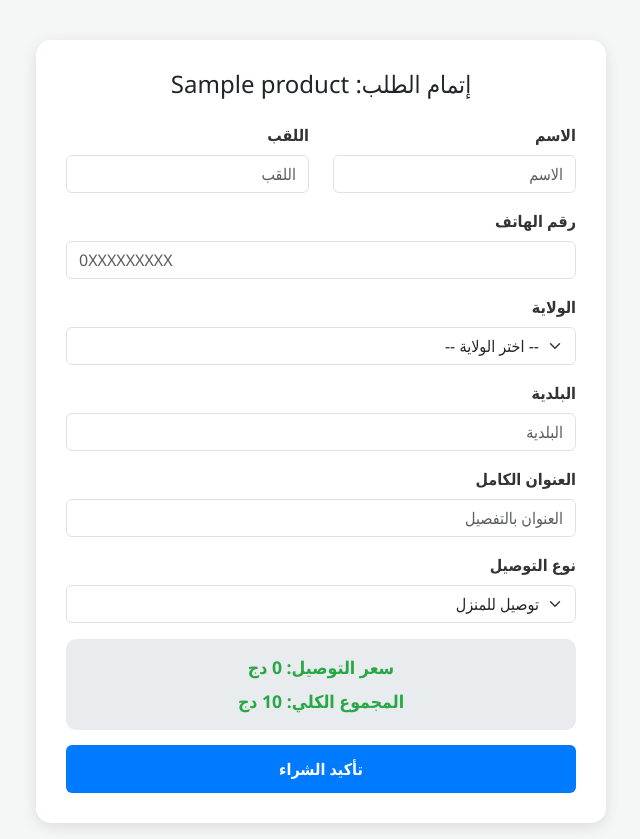
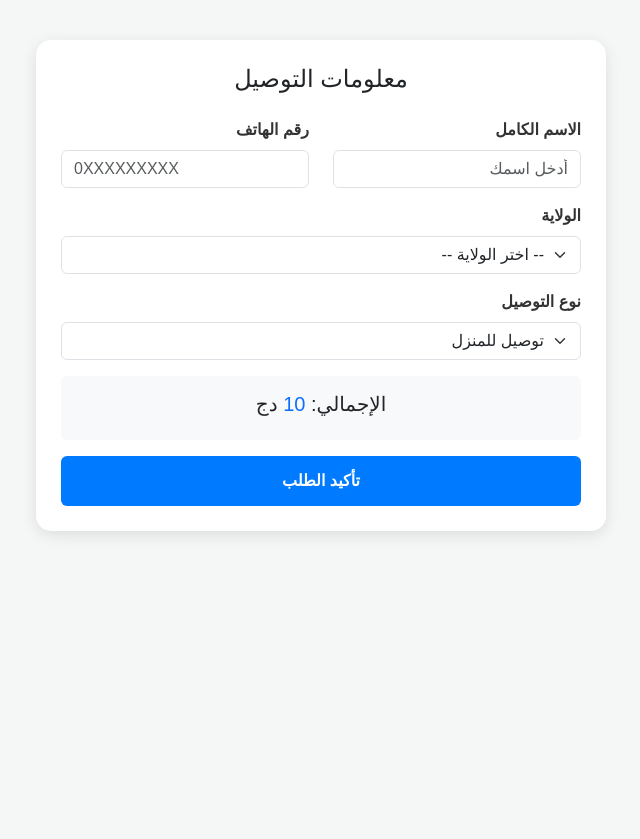
Before and after one commit to chichideb2007-blip/bisnes, a Flask app: template templates/checkout.html in a window 1280 px wide. Shown: the whole page, without its empty margins (319-959 px from the left). After the commit the page ends 535 px from the top, so only its background shows below. Run offline with Flask 3, Linux system fonts and the light colour scheme; the template is opened without the code that fills it: most values are stand-ins (such as "Sample title", 1, 10 or a date in 2020).

Commit message:
Update checkout.html

```diff
--- a/templates/checkout.html
+++ b/templates/checkout.html
@@ -3,15 +3,13 @@
 <head>
     <meta charset="UTF-8">
     <meta name="viewport" content="width=device-width, initial-scale=1.0">
-    <title>إتمام الطلب - {{ product.name }}</title>
+    <title>إتمام الطلب</title>
     <link href="https://cdn.jsdelivr.net/npm/bootstrap@5.3.0/dist/css/bootstrap.min.css" rel="stylesheet">
     <style>
-        body { background-color: #f4f7f6; font-family: 'Segoe UI', Tahoma, sans-serif; }
-        .checkout-card { background: white; border-radius: 15px; padding: 30px; box-shadow: 0 4px 15px rgba(0,0,0,0.1); }
+        body { background-color: #f4f7f6; font-family: 'Tajawal', sans-serif; }
+        .checkout-card { background: white; border-radius: 15px; padding: 25px; box-shadow: 0 4px 15px rgba(0,0,0,0.1); }
         .form-label { font-weight: bold; color: #333; }
-        .price-display { font-size: 1.1em; font-weight: bold; color: #28a745; margin: 15px 0; padding: 15px; background: #e9ecef; border-radius: 10px; }
-        .btn-confirm { background-color: #007bff; color: white; padding: 12px; font-weight: bold; border: none; }
-        .btn-confirm:hover { background-color: #0056b3; }
+        .btn-confirm { background-color: #007bff; color: white; padding: 12px; font-weight: bold; }
     </style>
 </head>
 <body class="p-3">
@@ -19,89 +17,67 @@
 <div class="container mt-4">
     <div class="row justify-content-center">
         <div class="col-md-6 checkout-card">
-            <h4 class="text-center mb-4">إتمام الطلب: {{ product.name }}</h4>
-
-            <form action="{{ url_for('submit_order') }}" method="POST">
+            <h4 class="text-center mb-4">معلومات التوصيل</h4>
+            <form action="/submit_order" method="POST">
                 <input type="hidden" name="product_id" value="{{ product.id }}">
-                <input type="hidden" id="base_price" value="{{ product.price }}">
+                <input type="hidden" name="base_price" value="{{ product.price }}">
 
                 <div class="row">
                     <div class="col-md-6 mb-3">
-                        <label class="form-label">الاسم</label>
-                        <input type="text" name="first_name" class="form-control" required placeholder="الاسم">
+                        <label class="form-label">الاسم الكامل</label>
+                        <input type="text" name="customer_name" class="form-control" required placeholder="أدخل اسمك">
                     </div>
                     <div class="col-md-6 mb-3">
-                        <label class="form-label">اللقب</label>
-                        <input type="text" name="last_name" class="form-control" required placeholder="اللقب">
+                        <label class="form-label">رقم الهاتف</label>
+                        <input type="tel" name="phone" class="form-control" required placeholder="0XXXXXXXXX">
                     </div>
                 </div>
 
                 <div class="mb-3">
-                    <label class="form-label">رقم الهاتف</label>
-                    <input type="tel" name="phone" class="form-control" required placeholder="0XXXXXXXXX">
-                </div>
-
-                <div class="mb-3">
                     <label class="form-label">الولاية</label>
-                    <select name="state" id="state" class="form-select" onchange="calculateDelivery()" required>
+                    <select name="wilaya" class="form-select" onchange="updateDelivery()" id="wilaya" required>
                         <option value="">-- اختر الولاية --</option>
-                        {% for w in wilayas %}
-                        <option value="{{ w.id }}">{{ w.wilaya_name }}</option>
+                        {% for rate in rates %}
+                        <option value="{{ rate.id }}" data-home="{{ rate.home_price }}" data-office="{{ rate.office_price }}">
+                            {{ rate.wilaya_name }}
+                        </option>
                         {% endfor %}
                     </select>
                 </div>
 
                 <div class="mb-3">
-                    <label class="form-label">البلدية</label>
-                    <input type="text" name="baladiya" class="form-control" required placeholder="البلدية">
-                </div>
-
-                <div class="mb-3">
-                    <label class="form-label">العنوان الكامل</label>
-                    <input type="text" name="address" class="form-control" required placeholder="العنوان بالتفصيل">
-                </div>
-
-                <div class="mb-3">
                     <label class="form-label">نوع التوصيل</label>
-                    <select name="delivery_type" id="delivery_type" class="form-select" onchange="calculateDelivery()" required>
+                    <select name="delivery_type" class="form-select" onchange="calculateTotal()" id="delivery_type" required>
                         <option value="home">توصيل للمنزل</option>
                         <option value="office">توصيل للمكتب</option>
                     </select>
                 </div>
 
-                <!-- عرض الأسعار -->
-                <div class="price-display text-center">
-                    <div id="delivery_price_display">سعر التوصيل: 0 دج</div>
-                    <div id="total_price_display" class="mt-2">المجموع الكلي: {{ product.price }} دج</div>
+                <div class="p-3 mb-3 bg-light rounded text-center">
+                    <h5>الإجمالي: <span id="total_display" class="text-primary">{{ product.price }}</span> دج</h5>
                 </div>
 
-                <button type="submit" class="btn btn-confirm w-100">تأكيد الشراء</button>
+                <button type="submit" class="btn btn-confirm w-100">تأكيد الطلب</button>
             </form>
         </div>
     </div>
 </div>
 
 <script>
-    function calculateDelivery() {
-        const stateId = document.getElementById('state').value;
-        const type = document.getElementById('delivery_type').value;
-        const basePrice = parseFloat(document.getElementById('base_price').value);
+    function calculateTotal() {
+        const basePrice = parseFloat(document.querySelector('input[name="base_price"]').value) || 0;
+        const wilayaSelect = document.getElementById('wilaya');
+        const deliveryType = document.getElementById('delivery_type').value;
+        const selectedOption = wilayaSelect.options[wilayaSelect.selectedIndex];
 
-        if (!stateId) return;
+        let shippingPrice = 0;
+        if(selectedOption.value !== "") {
+            shippingPrice = parseFloat(selectedOption.getAttribute('data-' + deliveryType)) || 0;
+        }
 
-        // الاتصال بـ main.py لجلب سعر التوصيل
-        fetch(`/get_delivery_price?state_id=${stateId}&type=${type}`)
-        .then(response => response.json())
-        .then(data => {
-            const deliveryPrice = parseFloat(data.price);
-            const total = basePrice + deliveryPrice;
-
-            // تحديث الواجهة
-            document.getElementById('delivery_price_display').innerText = 'سعر التوصيل: ' + deliveryPrice + ' دج';
-            document.getElementById('total_price_display').innerText = 'المجموع الكلي: ' + total + ' دج';
-        })
-        .catch(error => console.error('Error:', error));
+        document.getElementById('total_display').innerText = (basePrice + shippingPrice);
     }
+    function updateDelivery() { calculateTotal(); }
 </script>
 
 </body>
```
